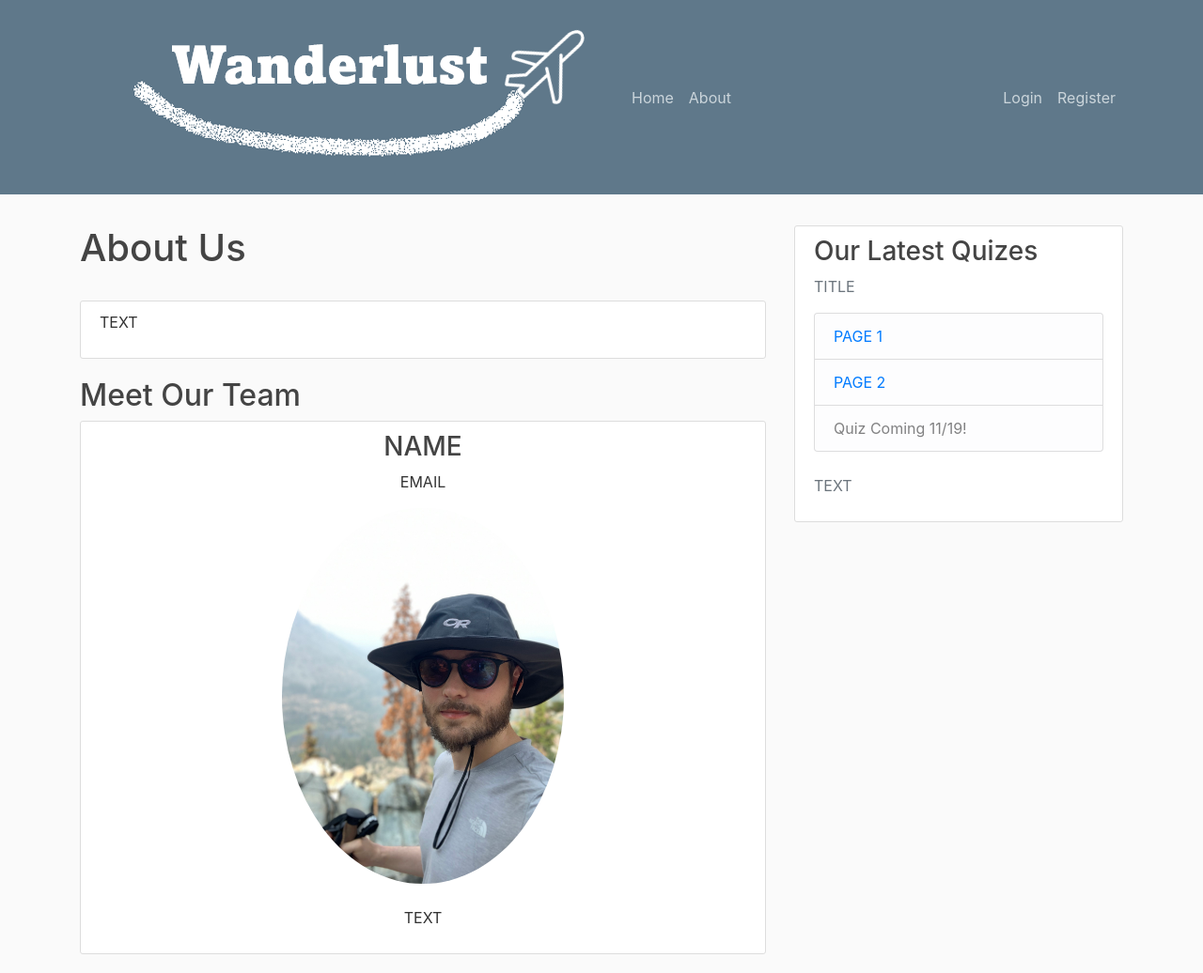
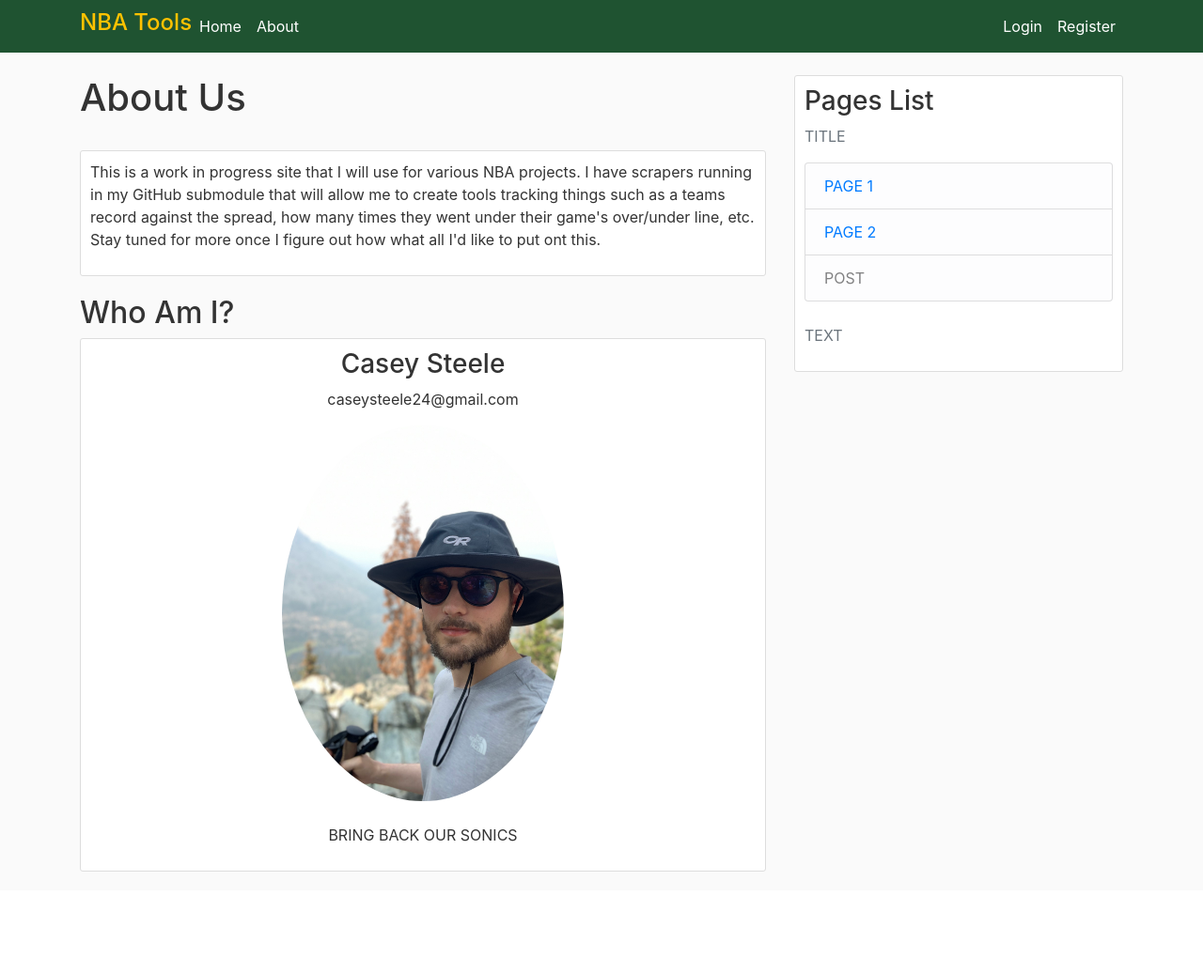
Before and after one commit to CaseySteele24/NBA, a Flask app: page /about in a window 1280 px wide. Shown: the whole page at 94% size. After the commit the page ends 928 px from the top, so only its background shows below. Run offline with Flask 2, Linux system fonts and the light colour scheme; some libraries are stand-ins or nearby versions.

Commit message:
updating skeleton of web app

```diff
--- a/NBA Web App/flaskblog/Templates/about.html
+++ b/NBA Web App/flaskblog/Templates/about.html
@@ -4,18 +4,21 @@
     <br>
     <div class="content-section">
         <p>
-            TEXT
+            This is a work in progress site that I will use for various NBA projects. I have scrapers running
+            in my GitHub submodule that will allow me to create tools tracking things such as a teams record
+            against the spread, how many times they went under their game's over/under line, etc. Stay tuned
+            for more once I figure out how what all I'd like to put ont this.
         </p>
     </div>
 
-    <h2>Meet Our Team</h2>
+    <h2>Who Am I?</h2>
     <center>
     <div class="content-section" >
-        <h3>NAME</h3>
-        <p>EMAIL</p>
+        <h3>Casey Steele</h3>
+        <p>caseysteele24@gmail.com</p>
         <img class="rounded-circle" src="..\static\profile_pics\employee_pics\casey_lake_tahoe.jpg" alt="picture of Casey" height=400 width=300>
         <br><br>
-        <p>TEXT
+        <p>BRING BACK OUR SONICS
         </p>
     </div>
     </center>
--- a/NBA Web App/flaskblog/Templates/layout.html
+++ b/NBA Web App/flaskblog/Templates/layout.html
@@ -11,16 +11,16 @@
      <link rel="stylesheet" type="text/css" href="{{ url_for('static', filename='main.css') }}">
 
     {% if title %}
-        <title>Wanderlust Posts - {{ title }}</title>
+        <title>Posts - {{ title }}</title>
     {% else %}
-        <title>Wanderlust</title>
+        <title>NBA Analysis</title>
     {% endif %}
 </head>
 <body>
     <header class="site-header">
             <nav class="navbar navbar-expand-md navbar-dark bg-steel fixed-top">
                 <div class="container">
-                <img class="navbar-brand mr-4" src=..\static\wanderlust_logo_2.PNG href="/">
+                <h4>NBA Tools</h4>
                 <button class="navbar-toggler" type="button" data-toggle="collapse" data-target="#navbarToggle" aria-controls="navbarToggle" aria-expanded="false" aria-label="Toggle navigation">
                     <span class="navbar-toggler-icon"></span>
                 </button>
@@ -62,12 +62,12 @@
             <!-- Uncomment below for the sidebar -->
             <div class="col-md-4">
             <div class="content-section">
-                <h3>Our Latest Quizes</h3>
+                <h3>Pages List</h3>
                 <p class='text-muted'>TITLE</p>
                 <ul class="list-group">
-                    <li class="list-group-item list-group-item-light"><a href="/solo_traveler">PAGE 1</a></li>
-                    <li class="list-group-item list-group-item-light"><a href="/weather_predictor">PAGE 2</a></li>
-                    <li class="list-group-item list-group-item-light">Quiz Coming 11/19!</li>
+                    <li class="list-group-item list-group-item-light"><a href="/">PAGE 1</a></li>
+                    <li class="list-group-item list-group-item-light"><a href="/">PAGE 2</a></li>
+                    <li class="list-group-item list-group-item-light">POST</li>
                 </ul>
                 <br>
                 <p class='text-muted'>TEXT</p>
--- a/NBA Web App/flaskblog/static/main.css
+++ b/NBA Web App/flaskblog/static/main.css
@@ -1,23 +1,27 @@
 body {
     background: #fafafa;
     color: #333333;
-    margin-top: 15rem;
+    margin-top: 5rem;
   }
 
   h1, h2, h3, h4, h5, h6 {
-    color: #444444;
+    color: #ffc200;
+  }
+
+  h1, h2, h3, h5, h6 {
+    color: #333333;
   }
 
   .bg-steel {
-    background-color: #5f788a;
+    background-color: #1f5331;
   }
 
   .site-header .navbar-nav .nav-link {
-    color: #cbd5db;
+    color: #ffffff;
   }
 
   .site-header .navbar-nav .nav-link:hover {
-    color: #ffffff;
+    color: #ffc200;
   }
 
   .site-header .navbar-nav .nav-link.active {
@@ -26,7 +30,7 @@ body {
 
   .content-section {
     background: #ffffff;
-    padding: 10px 20px;
+    padding: 10px 10px;
     border: 1px solid #dddddd;
     border-radius: 3px;
     margin-bottom: 20px;
```
